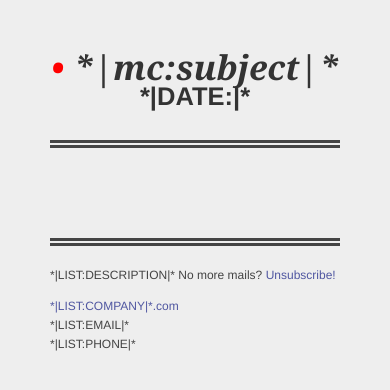
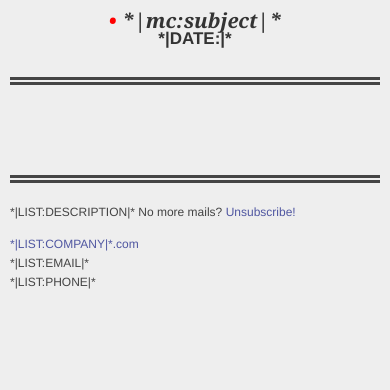
Before and after one commit to nesavasa/newsletter-template, a plain HTML site: page index.html in a window 390 px wide. Drawn offline with Linux system fonts and the light colour scheme.

Commit message:
mobile styles

```diff
--- a/index.html
+++ b/index.html
@@ -23,8 +23,6 @@
 		a[href^="tel"], a[href^="sms"] {text-decoration:none; color:#000; pointer-events:none; cursor:default;}
 		.mobile_link a[href^="tel"], .mobile_link a[href^="sms"] {text-decoration:default; color:#000 !important; pointer-events:auto; cursor:default;}
 
-		@media only screen and (max-width: 639px) { }
-		@media only screen and (min-width: 640px) and (max-width: 1024px) { }
 
 
 		body, #main {
@@ -93,12 +91,26 @@
 
 		#footer p {font-size: 12px}
 
+
+		@media only screen and (max-width: 460px) {
+			body {
+				font-size: 15px;
+				padding: 10px;
+			}
+			h1 {
+				margin-top: 2em;
+				font-size: 1.2em;
+			}
+			h2 {
+				font-size: 1em;
+			}
+		}
+
 	</style>
 </head>
 
 
-<body style="color:#444; background:#eee; font-family:Raleway,Helvetica,Arial,sans-serif; font-size:13px; line-height:1.4;"
-alink="#9d470a" link="#9d470a" bgcolor="#e0dbcf" text="#333333" yahoo="fix">
+<body alink="#9d470a" link="#9d470a" bgcolor="#e0dbcf" text="#333333" yahoo="fix">
 
 	<div id="main" role="main">
 		<header id="header">
```
